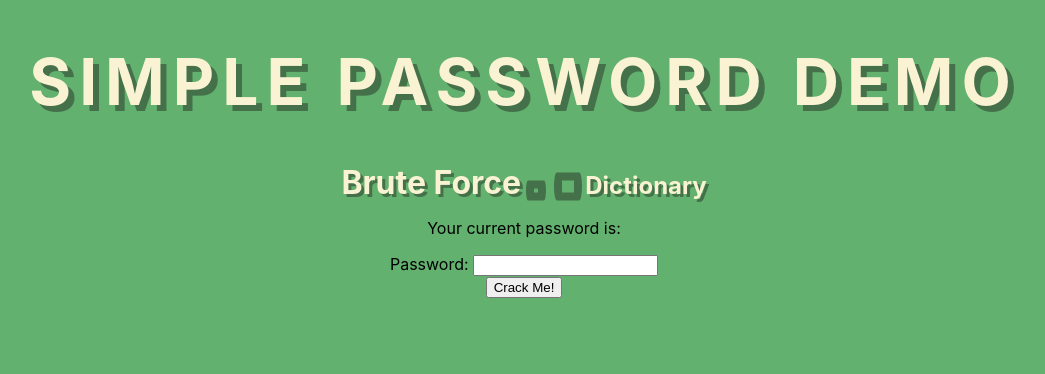
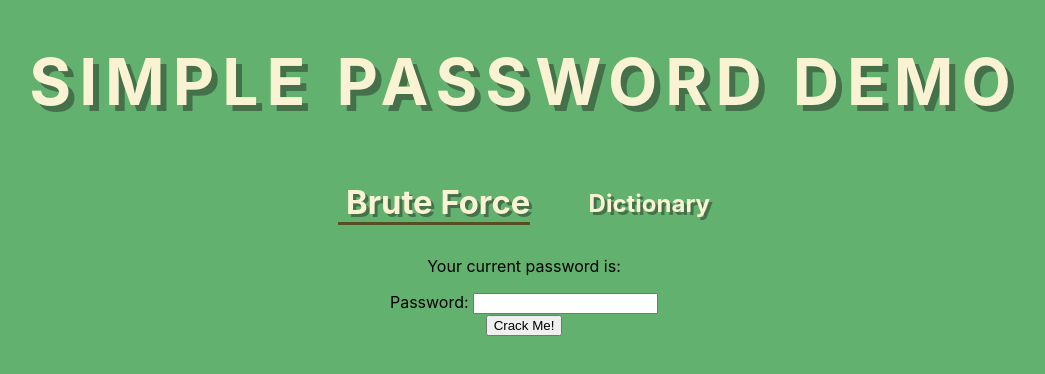
Before and after one commit to jhleakakos/simple-password-demo, a React (Create React App) app: page / in a window 1280 px wide. Shown: the top 374 px of the page, without its empty margins (116-1161 px from the left). Built offline with nearby package versions, Linux system fonts and the light colour scheme.

Commit message:
restyle radio button to make label clickable and hide input

```diff
--- a/src/PasswordDemo.css
+++ b/src/PasswordDemo.css
@@ -11,32 +11,31 @@
     font-size: 1.5rem;
     font-weight: bold;
     text-shadow: 3px 3px 0 #44714a;
+    /*margin: 2rem 1rem;*/
+    cursor: pointer;
+    transition: 0.5s
 }
 
 .PasswordDemo-rb-label-checked {
     color: #faf3d3;
-    font-size: 2rem;
+    font-size: 2.05rem;
     font-weight: bold;
     text-shadow: 3px 3px 0 #44714a;
+    /*margin: 2rem 1rem;*/
+    border-bottom: 3px solid #574e23;
+    transition: 0.5s;
 }
 
 .PasswordDemo-rb-input {
     appearance: none;
-    width: 1.75rem;
-    height: 1.75rem;
-    border: 0.5rem solid #44714a;
-    border-radius: 10% / 50%;
-    transform: translateY(0.4rem);
-    color: #44714a;
-    /*display: grid;*/
-    /*place-content: center;*/
 }
 
-.PasswordDemo-rb-input-checked {
-    appearance: none;
-    width: 1.25rem;
-    height: 1.25rem;
-    border: 0.5rem solid #44714a;
-    border-radius: 10% / 50%;
-    transform: translateY(0.4rem);
+.test {
+    display: flex;
+    width: 33%;
+    height: 0.5rem;
+    margin: 5rem auto 3rem;
+    align-items: center;
+    justify-content: space-around;
+
 }
--- a/src/PasswordDemo.js
+++ b/src/PasswordDemo.js
@@ -33,10 +33,11 @@ const PasswordDemo = () => {
     return (
         <>
             <h1 className="PasswordDemo-header">Simple Password Demo</h1>
+            <div className="test">
                 <label
                     className={ passwordCrackMethod === 'brute' ? 'PasswordDemo-rb-label-checked' : 'PasswordDemo-rb-label' }
                     htmlFor="brute"
-            >Brute Force</label>
+                >
                     <input
                         type="radio"
                         value="brute"
@@ -44,9 +45,14 @@ const PasswordDemo = () => {
                         id="brute"
                         checked={ passwordCrackMethod === 'brute' }
                         onChange={ () => setPasswordCrackMethod('brute') }
-                className={ passwordCrackMethod === 'brute' ? 'PasswordDemo-rb-input-checked' : 'PasswordDemo-rb-input' }
+                        className="PasswordDemo-rb-input"
 
                     />
+                    Brute Force</label>
+                <label
+                    className={ passwordCrackMethod === 'dict' ? 'PasswordDemo-rb-label-checked' : 'PasswordDemo-rb-label' }
+                    htmlFor="dict"
+                >
                     <input
                         type="radio"
                         value="dict"
@@ -54,12 +60,10 @@ const PasswordDemo = () => {
                         id="dict"
                         checked={ passwordCrackMethod === 'dict' }
                         onChange={ () => setPasswordCrackMethod('dict') }
-                className={ passwordCrackMethod === 'dict' ? 'PasswordDemo-rb-input-checked' : 'PasswordDemo-rb-input' }
+                        className="PasswordDemo-rb-input"
                     />
-            <label
-                className={ passwordCrackMethod === 'dict' ? 'PasswordDemo-rb-label-checked' : 'PasswordDemo-rb-label' }
-                htmlFor="dict"
-            >Dictionary</label>
+                    Dictionary</label>
+            </div>
             <PasswordInput
                 password={ password }
                 setPassword={ setPassword }
```
Lines whose indentation alone changed are shown as unchanged.
